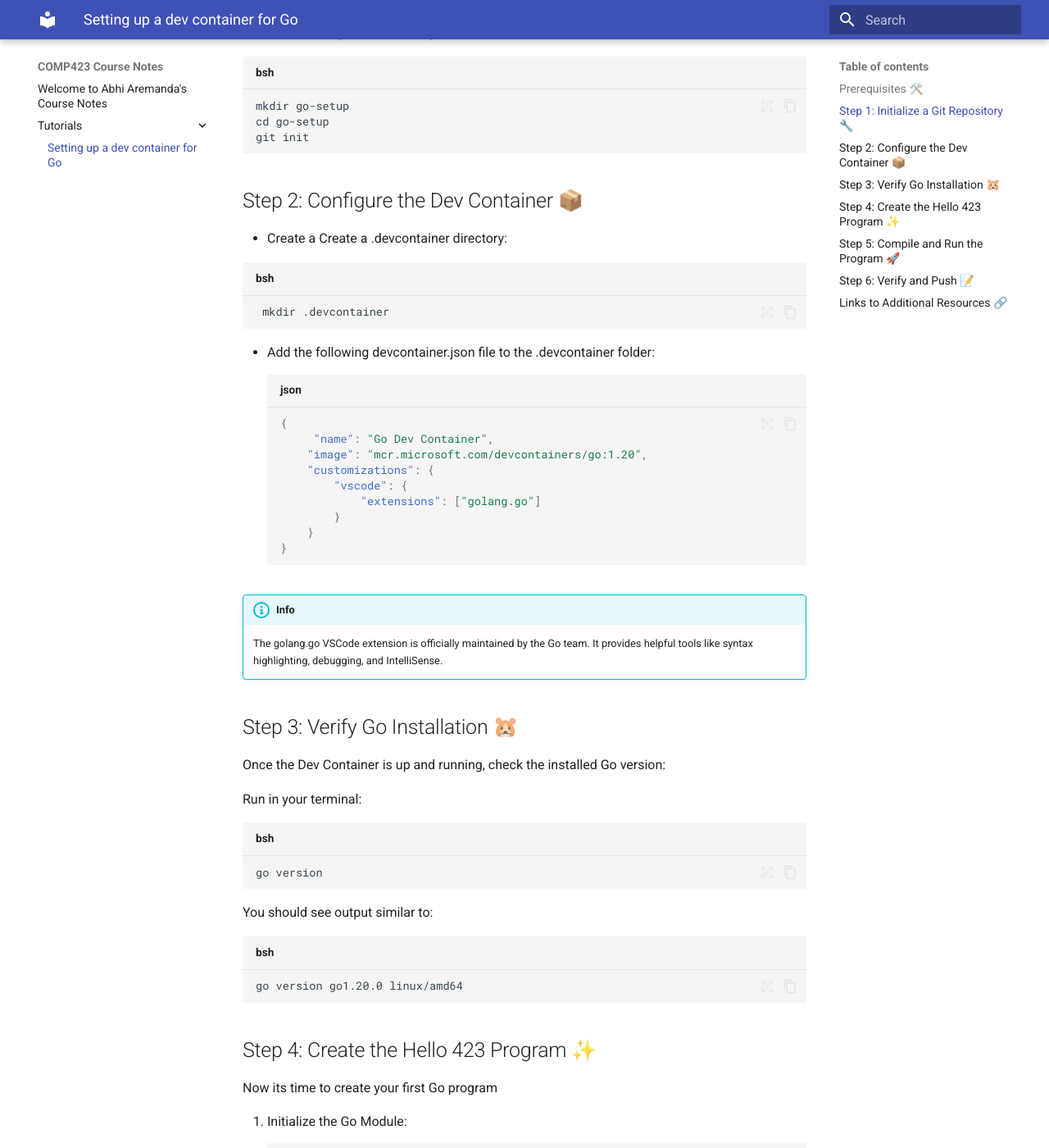
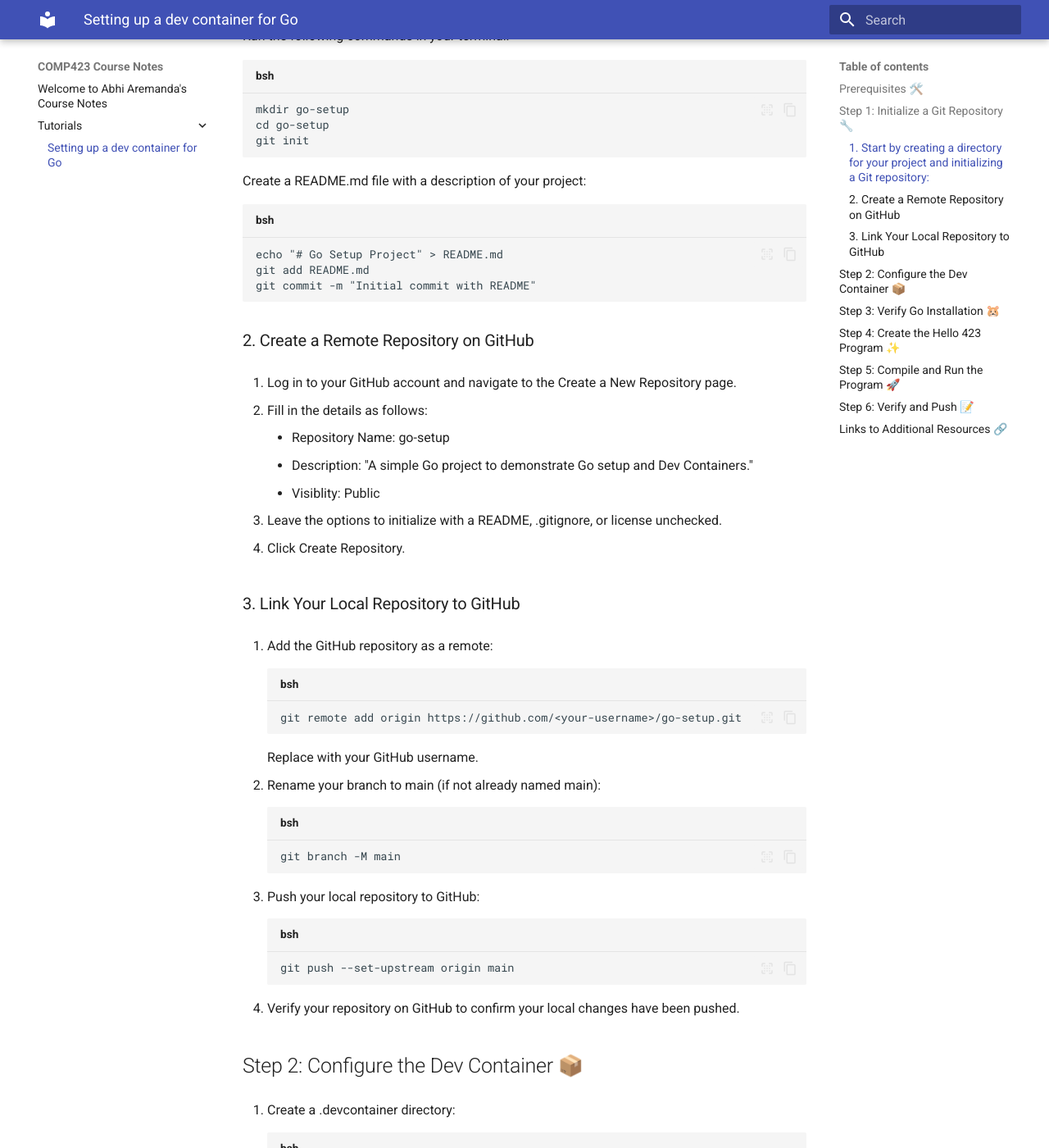
Before and after one commit to AbhiraamA/comp423-course-notes, an MkDocs documentation site: the page built from docs/tutorials/go-setup.md, in a window 1280 px wide and 1400 px high, scrolled down 914 px. Shown: the whole window at 82% size. Built offline with MkDocs 1.6.1 and Material for MkDocs 9.7.7, drawn with Linux system fonts in a browser that asks for light colours; some of the changed text lies outside the part shown.

Commit message:
added git repo stuff

````diff
--- a/docs/tutorials/go-setup.md
+++ b/docs/tutorials/go-setup.md
@@ -6,9 +6,10 @@
 ## Prerequisites 🛠️
 Before starting, ensure you have the following installed:
 
-* 🐳 Docker
+* 🐳 [Docker](https://docs.docker.com/engine/install/) for your specific operating system
 * 🖥️ [Visual Studio Code](https://code.visualstudio.com/) with the **Dev Containers** extension
-* 📂 Git
+* 📂 [Git](https://git-scm.com/downloads) and have a GitHub account
+
 
 !!! note
 
@@ -31,28 +33,68 @@ cd go-setup
 git init
 ```
 
+Create a README.md file with a description of your project:
+``` bsh title="bsh"
+echo "# Go Setup Project" > README.md
+git add README.md
+git commit -m "Initial commit with README"
+```
+### 2. Create a Remote Repository on GitHub
+1. Log in to your GitHub account and navigate to the Create a New Repository page.
+
+2. Fill in the details as follows:
+    * Repository Name: go-setup
+    * Description: "A simple Go project to demonstrate Go setup and Dev Containers."
+    * Visiblity: Public
+
+3. Leave the options to initialize with a README, .gitignore, or license unchecked.
+
+4. Click Create Repository.
+
+### 3. Link Your Local Repository to GitHub
+1. Add the GitHub repository as a remote:
+    ``` bsh title="bsh"
+    git remote add origin https://github.com/<your-username>/go-setup.git
+    ```
+    Replace <your-username> with your GitHub username.
+
+2. Rename your branch to main (if not already named main):
+    ``` bsh title="bsh"
+    git branch -M main
+    ```
+3. Push your local repository to GitHub:
+    ``` bsh title="bsh"
+    git push --set-upstream origin main
+    ```
+4. Verify your repository on GitHub to confirm your local changes have been pushed.
+
+
 ## Step 2: Configure the Dev Container 📦
 
-* Create a Create a .devcontainer directory:
+1. Create a .devcontainer directory:
+    ``` bsh title="bsh"
+    mkdir .devcontainer
+    ```
 
-``` bsh title="bsh"
- mkdir .devcontainer
-```
+2. Create a devcontainer.json file in the .devcontainer folder:
+    ``` bsh title="bsh"
+    touch .devcontainer/devcontainer.json
+    ```
 
+3. Add the following devcontainer.json file to the .devcontainer folder:
+    ``` json title="json"
 
-* Add the following devcontainer.json file to the .devcontainer folder:
-``` json title="json"
-
-{
-     "name": "Go Dev Container",
-    "image": "mcr.microsoft.com/devcontainers/go:1.20",
-    "customizations": {
-        "vscode": {
-            "extensions": ["golang.go"]
+    {
+        "name": "Go Dev Container",
+        "image": "mcr.microsoft.com/devcontainers/go:latest",
+        "customizations": {
+            "vscode": {
+                "extensions": ["golang.go"]
+            }
         }
     }
-}
-```
+    ```
+
 !!! info
     The golang.go VSCode extension is officially maintained by the Go team. It provides helpful tools like syntax highlighting, debugging, and IntelliSense.
 
@@ -71,6 +113,12 @@ go version go1.20.0 linux/amd64
 
 ## Step 4: Create the Hello 423 Program ✨
 Now its time to create your first Go program
+!!! info
+    The go mod command helps initialize, update, and manage the go.mod file for your project. The go.mod file contains metadata about the module, including:
+
+    The module's name (its import path).
+
+    The minimum required dependencies and their versions.
 
 1. Initialize the Go Module:
 ``` bsh title="bsh"
````
Also changed, not shown: other parts of docs/tutorials/go-setup.md (+2 -1 lines).
